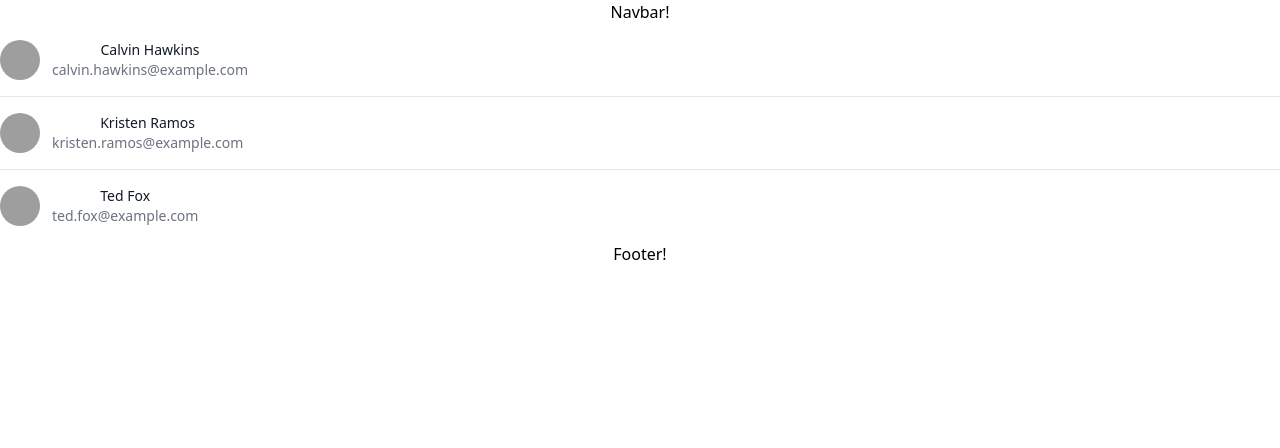
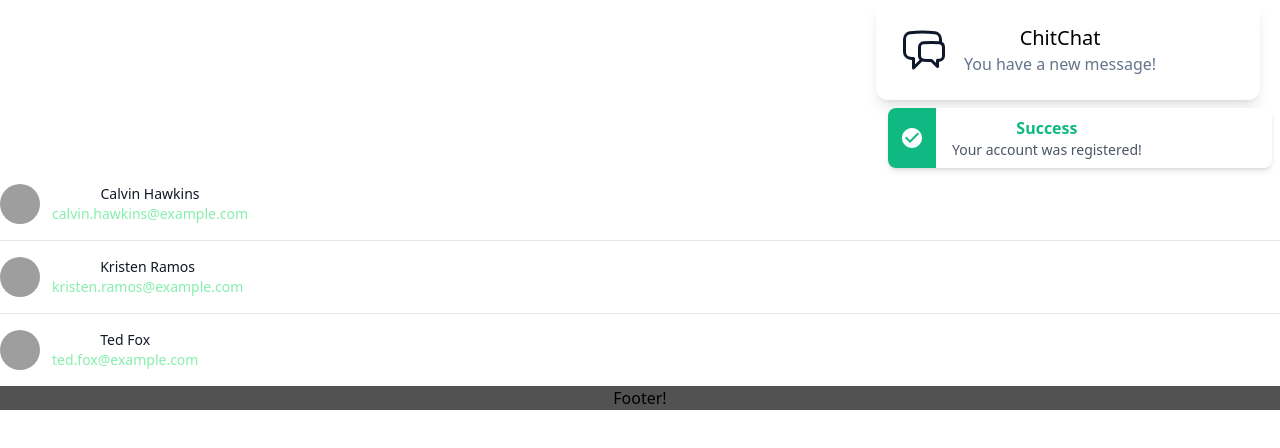
Before and after one commit to hadissulejmani/hello-world-react, a React (Create React App) app: page / in a window 1280 px wide. Shown: the top 448 px of the page. Built offline with nearby package versions, Linux system fonts and the light colour scheme; grey boxes are pictures that could not be loaded.

Commit message:
notification pop-up

```diff
--- a/src/App.js
+++ b/src/App.js
@@ -8,6 +8,7 @@ import { BrowserRouter } from "react-router-dom";
 import { Navbar } from "./components/Navbar/Navbar";
 import { Footer } from "./components/Footer/Footer";
 import Example from "./components/Example/Example";
+import NotificationPop from "./components/NotificationPop/NotificationPop";
 
 function App() {
   const [showModal, setShowModal] = useState(false);
@@ -39,6 +40,7 @@ function App() {
     <div className="App">
       <BrowserRouter>
         <Navbar />
+        <NotificationPop />
         <Example />
         <Footer />
       </BrowserRouter>
--- a/src/components/Example/Example.js
+++ b/src/components/Example/Example.js
@@ -27,7 +27,7 @@ export default function Example() {
           <img className="h-10 w-10 rounded-full" src={person.image} alt="" />
           <div className="ml-3">
             <p className="text-sm font-medium text-gray-900">{person.name}</p>
-            <p className="text-sm text-gray-500">{person.email}</p>
+            <p className="text-sm text-green-300">{person.email}</p>
           </div>
         </li>
       ))}
--- a/src/components/Footer/Footer.js
+++ b/src/components/Footer/Footer.js
@@ -1,3 +1,3 @@
 export function Footer() {
-  return <div>Footer!</div>;
+  return <div className="bg-neutral-600 bottom-0">Footer!</div>;
 }
--- a/src/components/Navbar/Navbar.js
+++ b/src/components/Navbar/Navbar.js
@@ -1,3 +1,15 @@
+import MessageIcon from "./chat.svg";
+
 export function Navbar() {
-  return <div>Navbar!</div>;
+  return (
+    <div className="p-6 max-w-sm mr-5 ml-auto bg-white rounded-xl shadow-lg flex items-center space-x-4">
+      <div className="shrink-0">
+        <img className="h-12 w-12" src={MessageIcon} alt="Chat Logo" />
+      </div>
+      <div>
+        <div className="text-xl font-medium text-black">ChitChat</div>
+        <p className="text-slate-500">You have a new message!</p>
+      </div>
+    </div>
+  );
 }
--- /dev/null
+++ b/src/components/NotificationPop/NotificationPop.js
@@ -0,0 +1,28 @@
+const NotificationPop = () => {
+  return (
+    <div class="flex w-full mr-2 ml-auto mt-2 max-w-sm overflow-hidden bg-white rounded-lg shadow-md dark:bg-gray-800">
+      <div class="flex items-center justify-center w-12 bg-emerald-500">
+        <svg
+          class="w-6 h-6 text-white fill-current"
+          viewBox="0 0 40 40"
+          xmlns="http://www.w3.org/2000/svg"
+        >
+          <path d="M20 3.33331C10.8 3.33331 3.33337 10.8 3.33337 20C3.33337 29.2 10.8 36.6666 20 36.6666C29.2 36.6666 36.6667 29.2 36.6667 20C36.6667 10.8 29.2 3.33331 20 3.33331ZM16.6667 28.3333L8.33337 20L10.6834 17.65L16.6667 23.6166L29.3167 10.9666L31.6667 13.3333L16.6667 28.3333Z" />
+        </svg>
+      </div>
+
+      <div class="px-4 py-2 -mx-3">
+        <div class="mx-3">
+          <span class="font-semibold text-emerald-500 dark:text-emerald-400">
+            Success
+          </span>
+          <p class="text-sm text-gray-600 dark:text-gray-200">
+            Your account was registered!
+          </p>
+        </div>
+      </div>
+    </div>
+  );
+};
+
+export default NotificationPop;
```
Also changed, not shown: src/components/Navbar/chat.svg (added).
